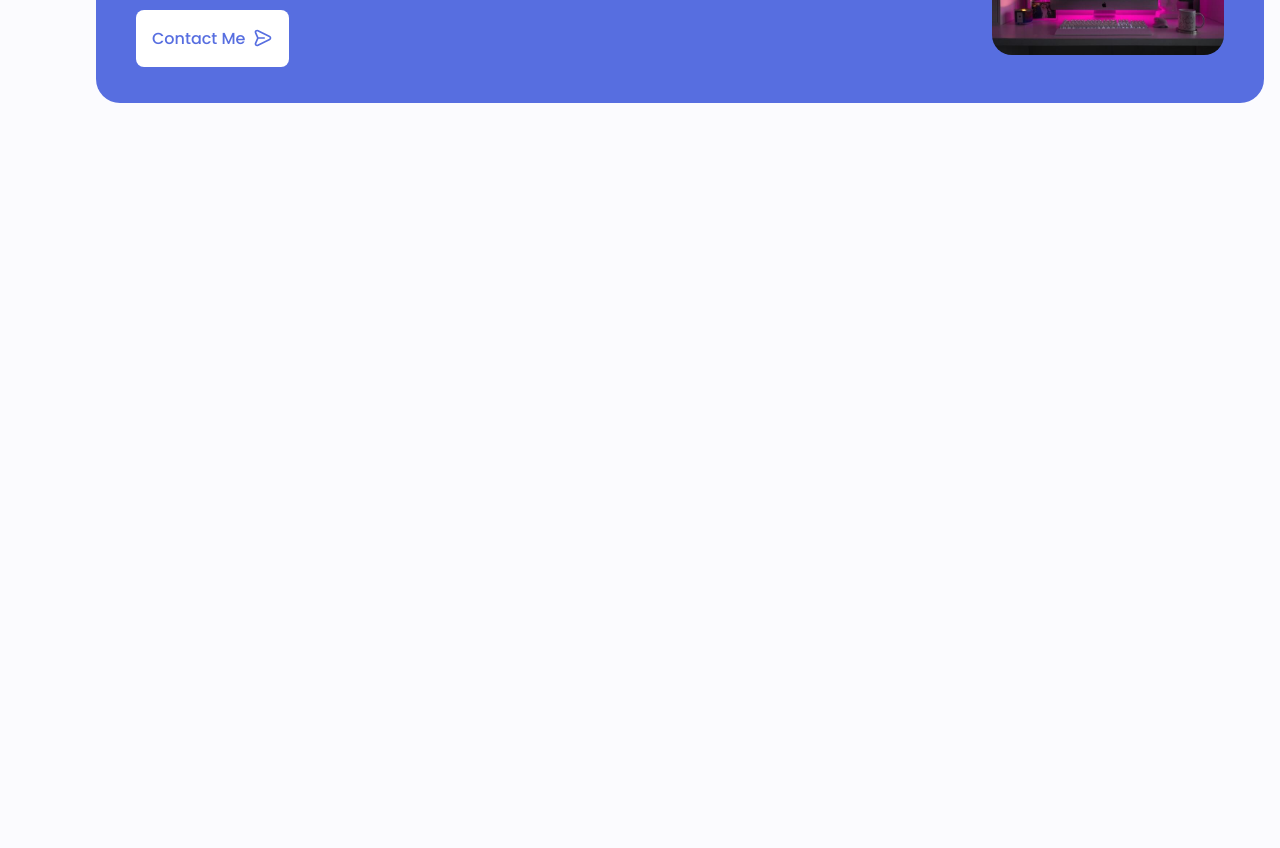
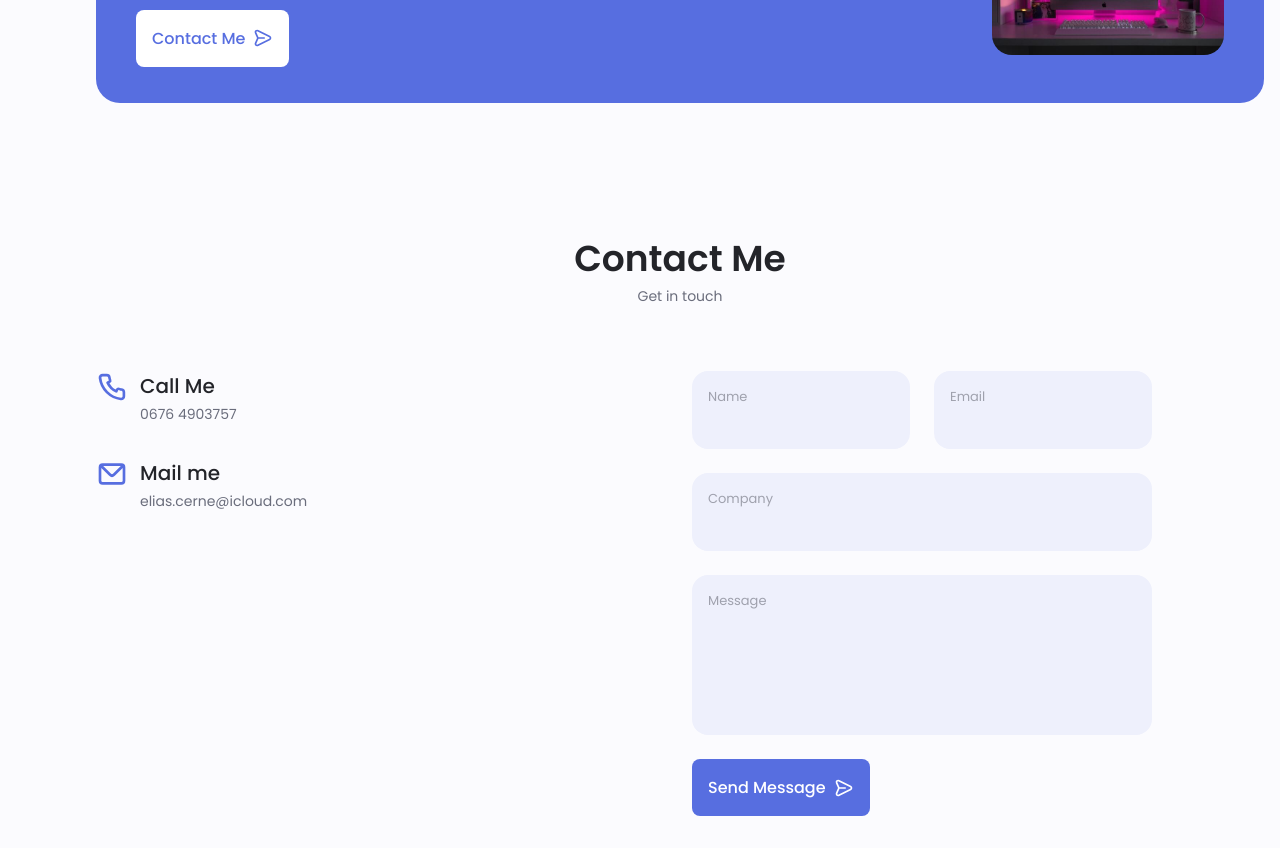
Before and after one commit to eliascerne/website, a React (Create React App) app: page / in a window 1280 px wide. Shown: the part 4640-5488 px from the top of the page. Before the commit the page ends 4775 px from the top, so only its background shows below. Built offline with nearby package versions, Linux system fonts and the light colour scheme.

Commit message:
feat: added Contact.js

```diff
--- a/src/App.css
+++ b/src/App.css
@@ -1069,6 +1069,7 @@ img{
     bottom: 0;
 }
 
+
 /* CONTACT ME */
 .contact_container{
     row-gap: 3rem;
@@ -1115,6 +1116,7 @@ img{
     border: none;
     outline: none;
     padding: .25rem .5rem .5rem 0;
+    resize: none;
 }
 
 .email_not_valid{
--- a/src/App.js
+++ b/src/App.js
@@ -7,6 +7,7 @@ import Qualification from './components/Qualification';
 import Services from './components/Services';
 import Portfolio from './components/Portfolio';
 import ProjectInMind from './components/ProjectInMind'
+import Contact from './components/Contact'
 
 function App() {
   return (
@@ -20,6 +21,7 @@ function App() {
       <Services />
       <Portfolio />
       <ProjectInMind />
+      <Contact />
     </main>
     </>
   );
--- /dev/null
+++ b/src/components/Contact.js
@@ -0,0 +1,64 @@
+import React from 'react'
+import { UilPhone, UilEnvelope, UilMessage } from '@iconscout/react-unicons'
+
+function Contact() {
+    return (
+        <section className="contact section" id="contact">
+            <h2 className="section_title">Contact Me</h2>
+            <span className="section_subtitle">Get in touch</span>
+
+            <div className="contact_container container grid">
+                <div>
+                    {/* Call me */}
+                    <div className="contact_information">
+                        <UilPhone className="contact_icon" size="32" />
+
+                        <div>
+                            <h3 className="contact_title">Call Me</h3>
+                            <span className="contact_subtitle">0676 4903757</span>
+                        </div>
+                    </div>
+                    {/* Mail me*/}
+                    <div className="contact_information">
+                        <UilEnvelope className="contact_icon" size="32" />
+
+                        <div>
+                            <h3 className="contact_title">Mail me</h3>
+                            <span className="contact_subtitle">elias.cerne@icloud.com</span>
+                        </div>
+                    </div>
+                </div>
+                {/* Form */}
+                <form action="" className="contact_form grid">
+                    <div className="contact_inputs grid">
+                        <div className="contact_content" id="contact_name">
+                            <label for="" className="contact_label">Name</label>
+                            <input type="text" className="contact_input" id="input_name" />
+                        </div>
+                        <div className="contact_content" id="contact_email">
+                            <label for="" className="contact_label">Email</label>
+                            <input type="email" className="contact_input" id="input_email" />
+                        </div>
+                    </div>
+                    <div className="contact_content" id="contact_company">
+                        <label for="" className="contact_label">Company</label>
+                        <input type="text" className="contact_input" id="input_company" />
+                    </div>
+                    <div className="contact_content" id="contact_message">
+                        <label for="" className="contact_label">Message</label>
+                        <textarea name="" id="input_message" cols="0" rows="4" className="contact_input"></textarea>
+                    </div>
+
+                    <div className="contact_button_container">
+                        <a className="button button--flex" id="contact_send_button" onclick="buttonPressed()">
+                            Send Message
+                            <UilMessage className="button_icon" size="20" />
+                        </a>
+                    </div>
+                </form>
+            </div>
+        </section>
+    )
+}
+
+export default Contact
```
Also changed, not shown: 1 other file (tests, documents, lock files or other folders).
